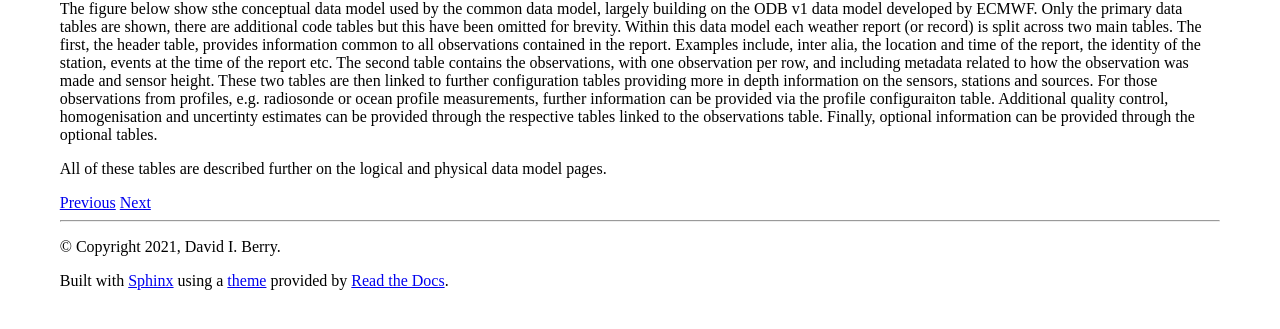
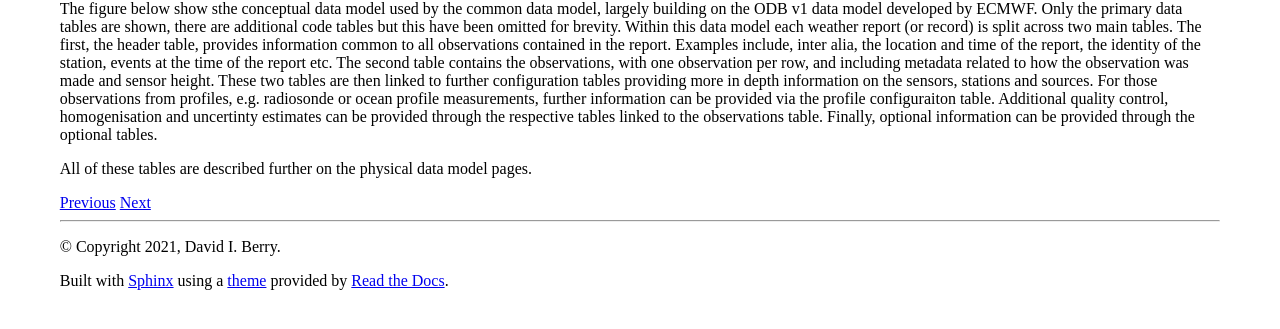
Before and after one commit to glamod/cdm-obs-documentation, a Sphinx documentation site: the page built from docs/source/conceptual.rst, in a window 1280 px wide. Shown: the part 484-813 px from the top of the page. Built offline with Sphinx 7.4.7 and the Read the Docs theme 2.0.0, drawn with Linux system fonts in a browser that asks for light colours.

Commit message:
Editorial changes.

```diff
--- a/docs/source/conceptual.rst
+++ b/docs/source/conceptual.rst
@@ -11,7 +11,7 @@ For those observations from profiles, e.g. radiosonde or ocean profile measureme
 Additional quality control, homogenisation and uncertinty estimates can be provided through the respective tables linked to the observations table.
 Finally, optional information can be provided through the optional tables.
 
-All of these tables are described further on the logical and physical data model pages.
+All of these tables are described further on the physical data model pages.
 
 
 .. graphviz:: dot_files/conceptual.dot
```
Also changed, not shown: README.md (+2 -2 lines).
